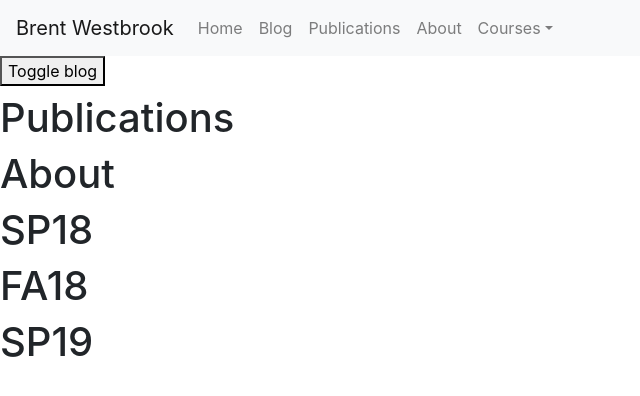
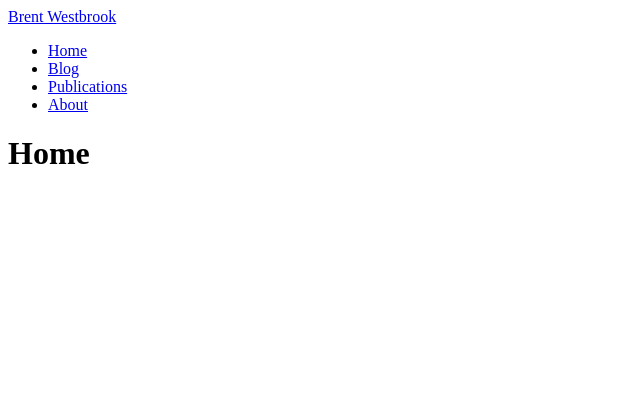
Before and after one commit to ntBre/bwestbro.com, a React (Create React App) app: page /path0 in a window 1280 px wide. Shown: the top 396 px of the page, without its empty margins (0-640 px from the left). Built offline with nearby package versions, Linux system fonts and the light colour scheme.

Commit message:
removed bootstrap and attempted nav with tutorial from judd

```diff
--- /dev/null
+++ b/src/App.css
@@ -0,0 +1,2 @@
+.Nav__brand {
+}
--- a/src/App.js
+++ b/src/App.js
@@ -1,5 +1,7 @@
 import React from "react"
-import NavBar from "./NavBar"
+import { Link, Switch, BrowserRouter as Router, Route } from 'react-router-dom';
+import Nav from "./Nav"
+import Home from "./Home"
 import Blog from "./Blog"
 import Pubs from "./Pubs"
 import About from "./About"
@@ -10,23 +12,29 @@ import SP19 from "./SP19"
 class App extends React.Component {
     render() {
         return (
-            <div>
-                <link
-                    rel="stylesheet"
-                    href="https://maxcdn.bootstrapcdn.com/bootstrap/4.3.1/css/bootstrap.min.css"
-                    integrity="sha384-ggOyR0iXCbMQv3Xipma34MD+dH/1fQ784/j6cY/iJTQUOhcWr7x9JvoRxT2MZw1T"
-                    crossorigin="anonymous"
-                />
-                <NavBar />
-                <Blog />
-                <Pubs />
-                <About />
-                <SP18 />
-                <FA18 />
-                <SP19 />
+            <div className="App">
+                <Router>
+                    <div>
+                        <Nav />
+                        <Switch>
+                            <Route exactly component={Home} path="/path0" />
+                            <Route exactly component={Blog} path="/path1" />
+                            <Route exactly component={Pubs} path="/path2" />
+                            <Route exactly component={About} path="/path3" />
+                        </Switch>
+                    </div>
+                </Router>
             </div>
         )
 
     }
 }
+/*
+<Blog />
+    <Pubs />
+    <About />
+    <SP18 />
+    <FA18 />
+    <SP19 />
+    */
 export default App
--- a/src/Blog.js
+++ b/src/Blog.js
@@ -5,7 +5,7 @@ class Blog extends React.Component {
     constructor() {
         super()
         this.state = {
-            display: false
+            display: true
         }
         this.handleClick = this.handleClick.bind(this)
     }
--- /dev/null
+++ b/src/Home.js
@@ -0,0 +1,8 @@
+import React from "react"
+
+function Home() {
+    return (
+        <h1>Home</h1>
+    )
+}
+export default Home
--- /dev/null
+++ b/src/Nav.js
@@ -0,0 +1,34 @@
+import React from 'react';
+import { Link } from 'react-router-dom';
+import './App.css'
+
+class Nav extends React.Component {
+    render() {
+        return (
+            <nav className="Nav">
+                <div className="Nav__container">
+                    <Link to="/" className="Nav__brand">Brent Westbrook</Link>
+
+                    <div className="Nav__right">
+                        <ul className="Nav__item-wrapper">
+                            <li className="Nav__item">
+                                <Link className="Nav__link" to="/">Home</Link>
+                            </li>
+                            <li className="Nav__item">
+                                <Link className="Nav__link" to="#blog">Blog</Link>
+                            </li>
+                            <li className="Nav__item">
+                                <Link className="Nav__link" to="/#pubs">Publications</Link>
+                            </li>
+                            <li className="Nav__item">
+                                <Link className="Nav__link" to="/#about">About</Link>
+                            </li>
+                        </ul>
+                    </div>
+                </div>
+            </nav>
+        );
+    }
+}
+
+export default Nav
```
Also changed, not shown: src/index.js (+10 -4 lines).
